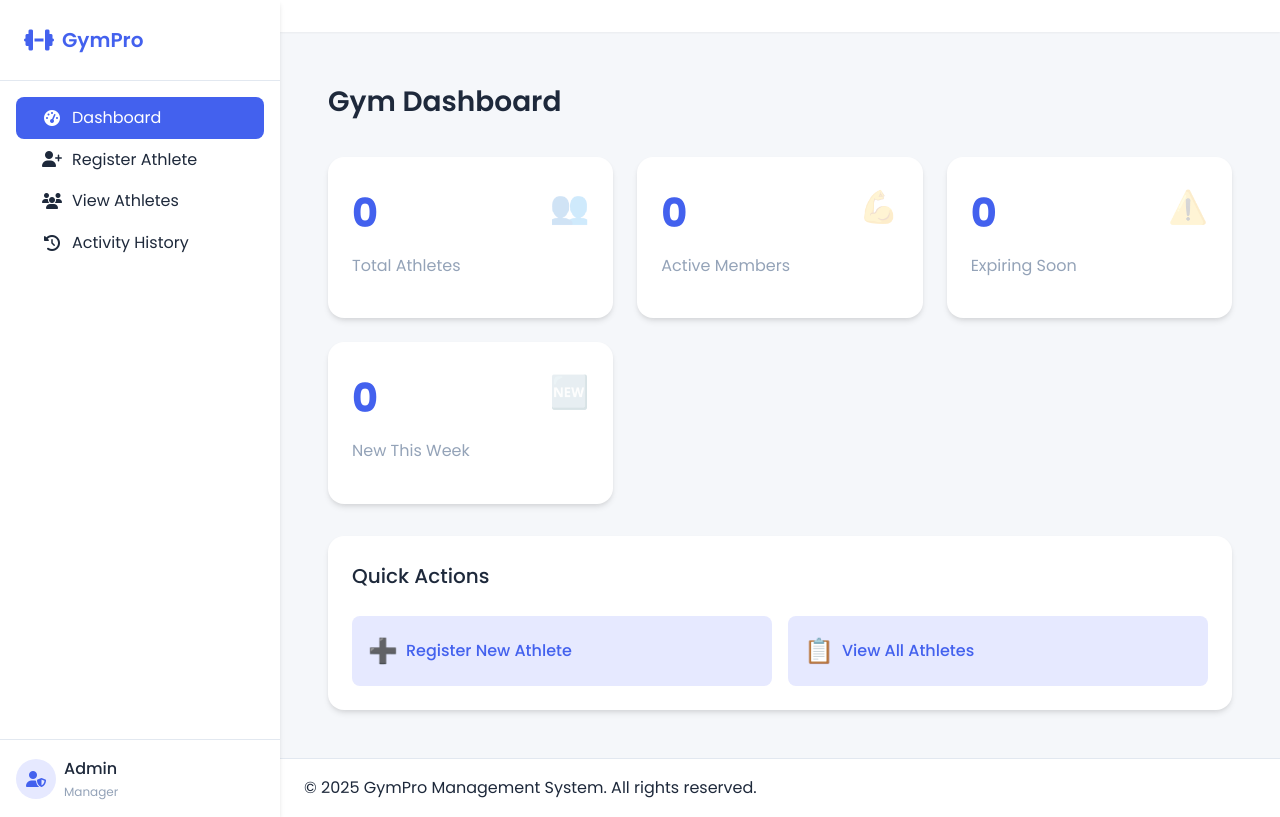
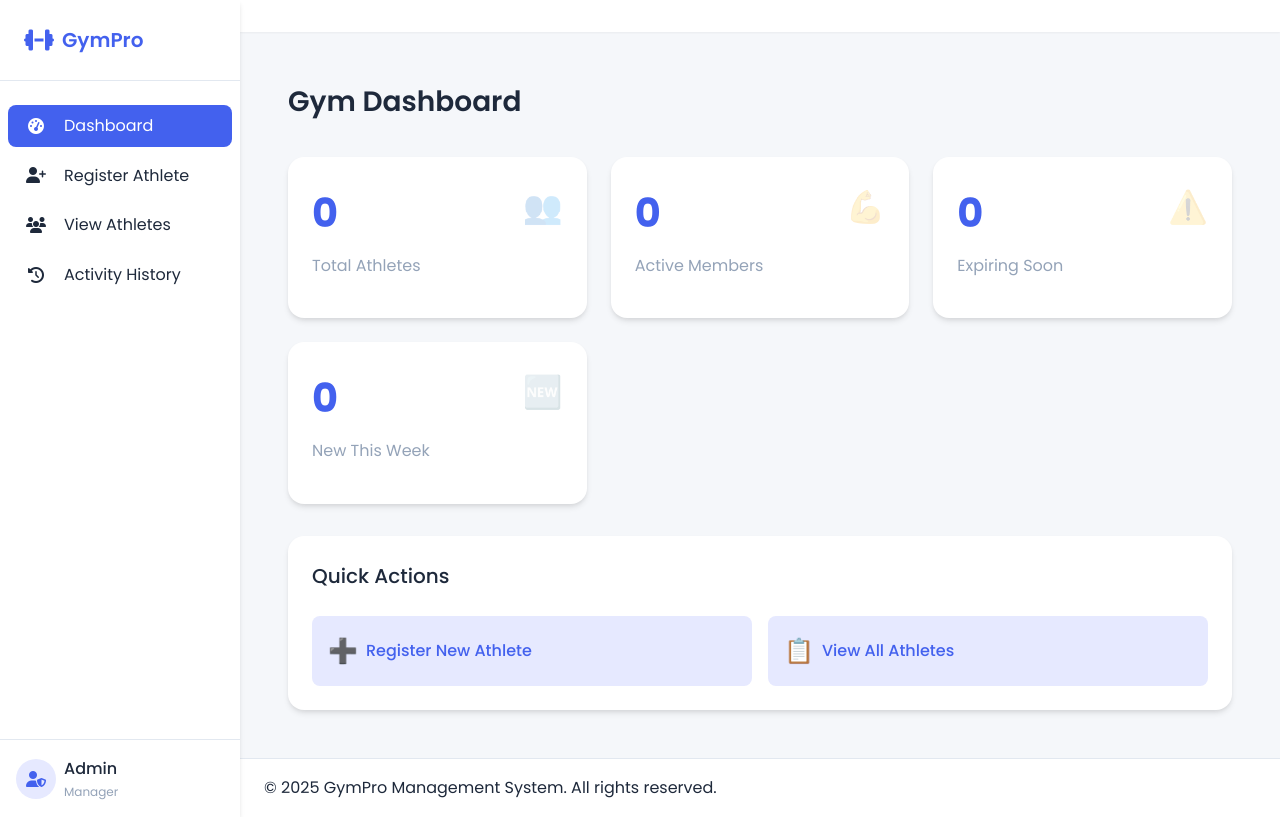
Before and after one commit to 0xAbolfazl/GYM-Management-System, a Flask app: page / in a window 1280 px wide. Run offline with Flask 3, Linux system fonts and the light colour scheme; data that the repository does not hold is empty.

Commit message:
Some little changes happend in navbar

```diff
--- a/static/css/base.css
+++ b/static/css/base.css
@@ -1,6 +1,4 @@
-/* ========== متغیرهای CSS ========== */
 :root {
-  /* رنگ‌ها */
   --primary-color: #4361ee;
   --primary-light: #e6e9ff;
   --secondary-color: #3f37c9;
@@ -14,27 +12,23 @@
   --gray-color: #94a3b8;
   --border-color: #e2e8f0;
 
-  /* فاصله‌ها */
   --spacing-xs: 0.25rem;
   --spacing-sm: 0.5rem;
   --spacing-md: 1rem;
   --spacing-lg: 1.5rem;
   --spacing-xl: 2rem;
 
-  /* شعاع گوشه‌ها */
   --radius-sm: 0.25rem;
   --radius-md: 0.5rem;
   --radius-lg: 1rem;
   --radius-xl: 1.5rem;
 
-  /* سایه‌ها */
   --shadow-sm: 0 1px 2px 0 rgba(0, 0, 0, 0.05);
   --shadow-md: 0 4px 6px -1px rgba(0, 0, 0, 0.1), 0 2px 4px -1px rgba(0, 0, 0, 0.06);
   --shadow-lg: 0 10px 15px -3px rgba(0, 0, 0, 0.1), 0 4px 6px -2px rgba(0, 0, 0, 0.05);
   --shadow-xl: 0 20px 25px -5px rgba(0, 0, 0, 0.1), 0 10px 10px -5px rgba(0, 0, 0, 0.04);
 }
 
-/* ========== استایل‌های پایه ========== */
 * {
   margin: 0;
   padding: 0;
@@ -53,15 +47,14 @@ a {
   color: inherit;
 }
 
-/* ========== لایه‌بندی اصلی ========== */
 .app-container {
   display: flex;
   min-height: 100vh;
 }
 
-/* ========== نوار کناری ========== */
+
 .sidebar {
-  width: 280px;
+  width: 240px;
   background: white;
   box-shadow: var(--shadow-md);
   display: flex;
@@ -95,16 +88,25 @@ a {
 
 .sidebar-nav ul {
   list-style: none;
+  padding: var(--spacing-sm) 0;
+}
+
+.sidebar-nav li {
+  margin-bottom: var(--spacing-sm);
 }
 
 .sidebar-nav li a {
   display: flex;
   align-items: center;
-  gap: var(--spacing-sm);
-  padding: var(--spacing-sm) var(--spacing-lg);
-  margin: 0 var(--spacing-md);
+  gap: var(--spacing-md); /*space between logo and text*/
+  padding: var(--spacing-sm) var(--spacing-md);
+  margin: 0 var(--spacing-sm);
   border-radius: var(--radius-md);
   transition: all 0.2s ease;
+}
+
+.sidebar-nav li:last-child {
+  margin-bottom: 0;
 }
 
 .sidebar-nav li a:hover {
@@ -158,7 +160,6 @@ a {
   color: var(--gray-color);
 }
 
-/* ========== محتوای اصلی ========== */
 .main-content {
   flex: 1;
   display: flex;
@@ -254,7 +255,6 @@ a {
   color: var(--primary-color);
 }
 
-/* ========== اطلاعیه‌ها ========== */
 .flash-messages {
   position: fixed;
   top: var(--spacing-lg);
@@ -411,7 +411,7 @@ a {
 }
 
 /* ========== Responsive Adjustments ========== */
-@media (max-width: 992px) {
+@media (max-width: 1111px) {
     .sidebar {
         position: fixed;
         left: -280px;
```
